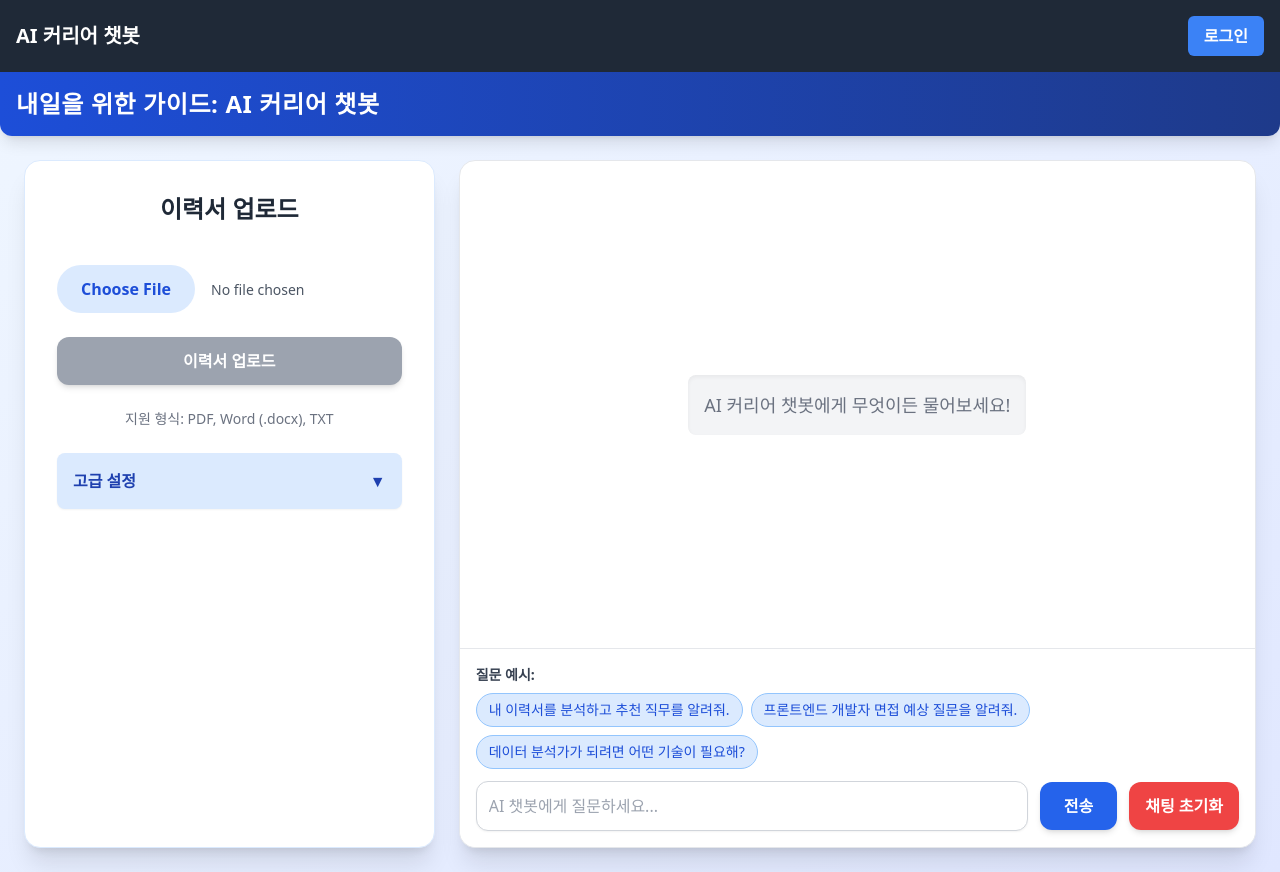
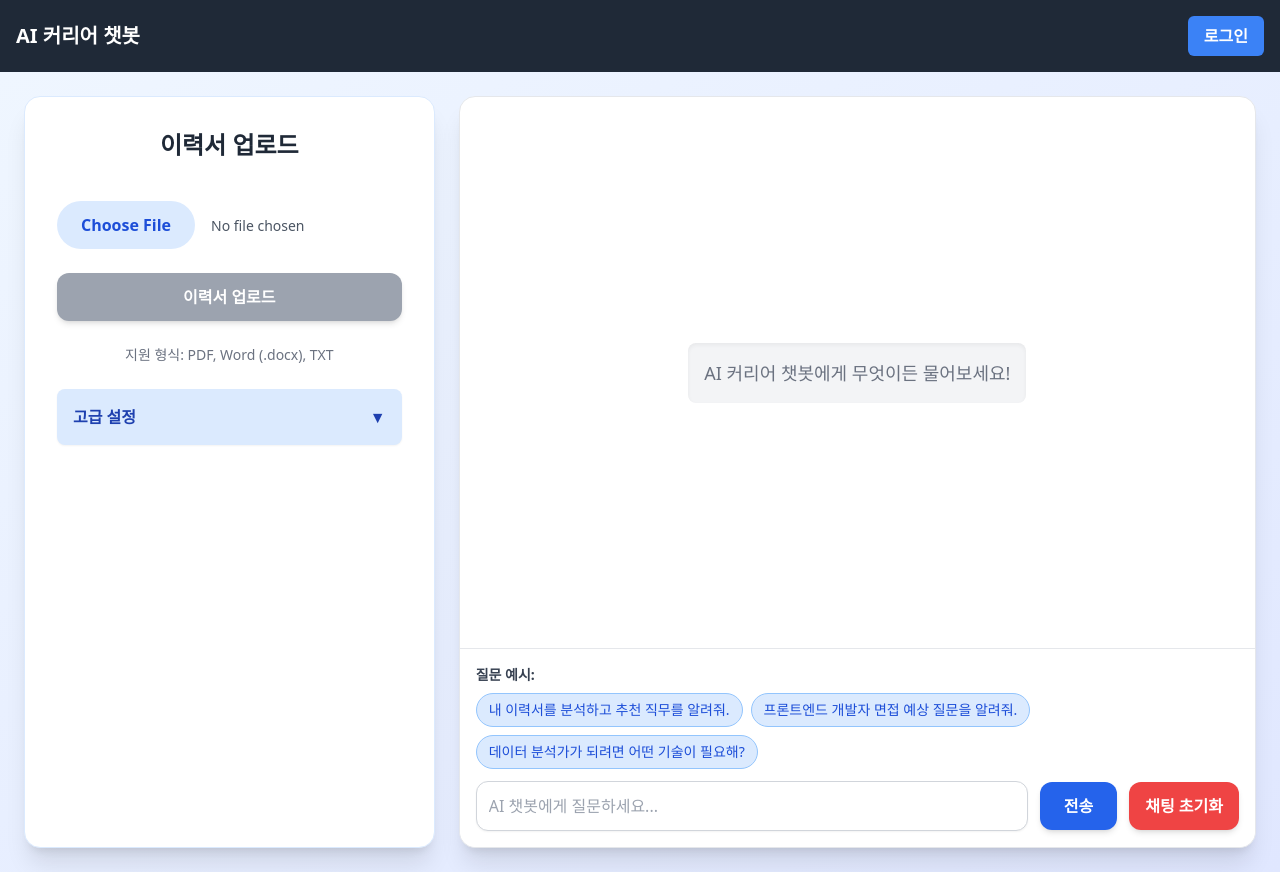
Before and after one commit to jeonghyungjin332106/skshieldus-minipj3-team5, a React (Vite) app: page /chatbot in a window 1280 px wide. Built offline with nearby package versions, Linux system fonts and the light colour scheme.

Commit message:
additional header 주석처리

```diff
--- a/src/pages/ChatbotPage.jsx
+++ b/src/pages/ChatbotPage.jsx
@@ -191,10 +191,10 @@ function ChatbotPage() {
 
     return (
         <div className="flex flex-col h-screen bg-gradient-to-br from-blue-50 to-indigo-100 font-inter">
-            {/* Header */}
-            <header className="bg-gradient-to-r from-blue-700 to-blue-900 text-white p-4 shadow-lg flex justify-between items-center rounded-b-xl">
+            {/* Header 우선 주석처리*/}
+            {/* <header className="bg-gradient-to-r from-blue-700 to-blue-900 text-white p-4 shadow-lg flex justify-between items-center rounded-b-xl">
                 <h1 className="text-2xl font-extrabold tracking-wide">내일을 위한 가이드: AI 커리어 챗봇</h1>
-            </header>
+            </header> */}
 
             <div className="flex flex-1 overflow-hidden p-6">
                 {/* Left Column: PDF Upload & Advanced Settings */}
```
